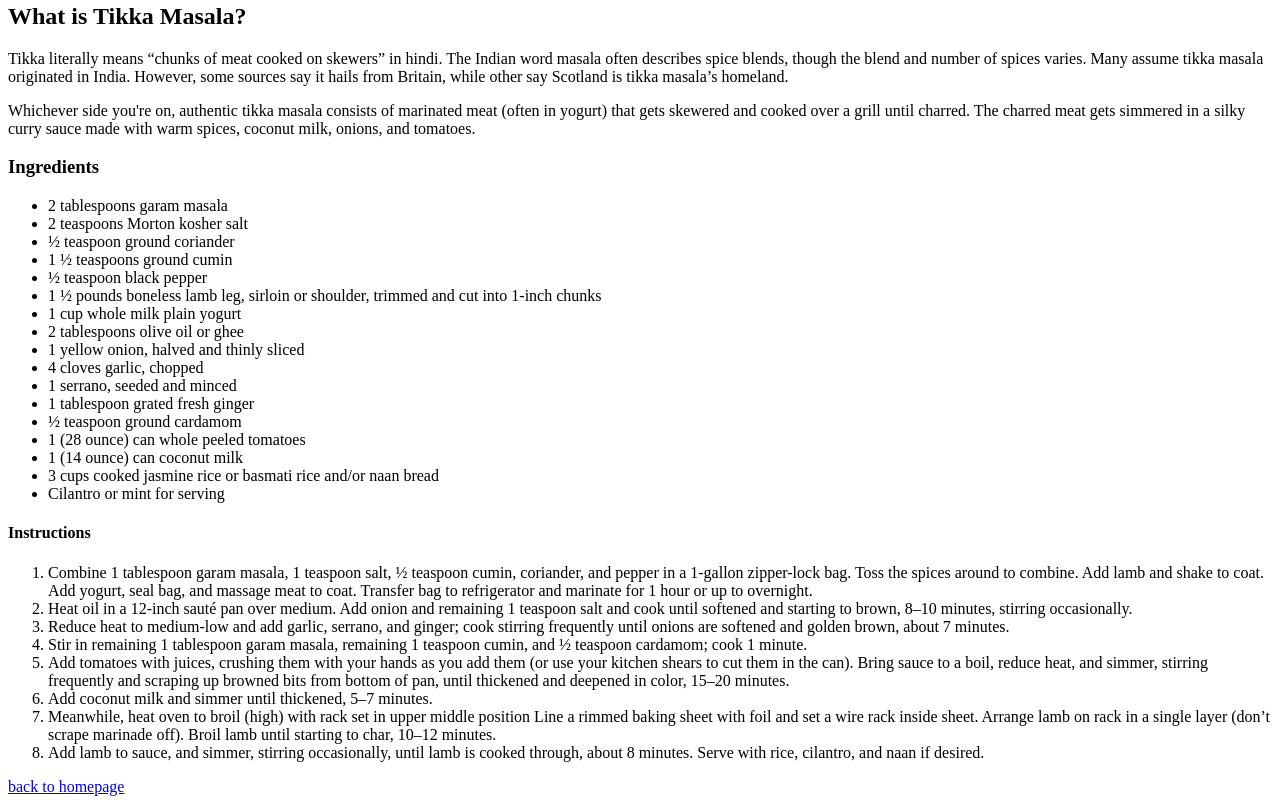
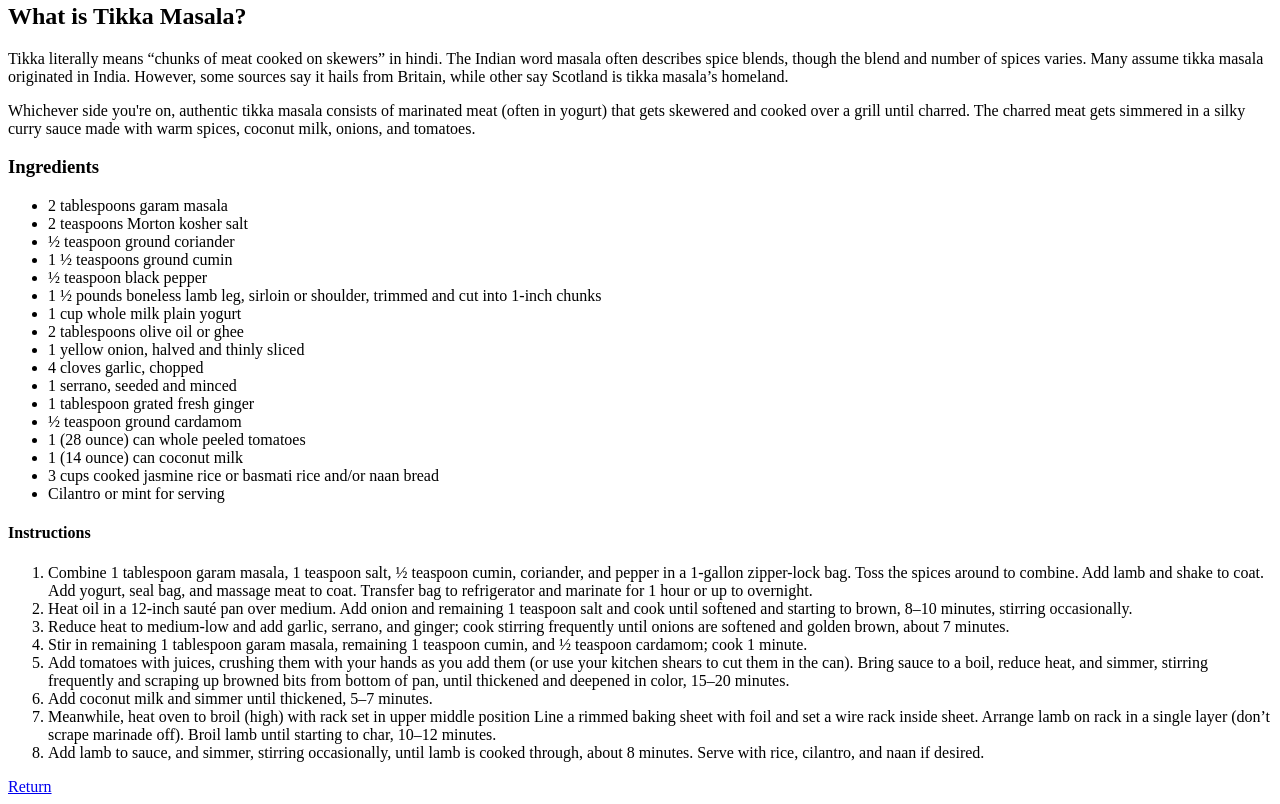
Before and after one commit to 92Will/odin-recipes, a plain HTML site: page recipes/lamb_tikka_masala.html in a window 1280 px wide. Shown: the part 326-1130 px from the top of the page. Drawn offline with Linux system fonts and the light colour scheme.

Commit message:
Completed HTML changes to lamb tikka recipe page

```diff
--- a/recipes/lamb_tikka_masala.html
+++ b/recipes/lamb_tikka_masala.html
@@ -42,6 +42,6 @@
     <li>Meanwhile, heat oven to broil (high) with rack set in upper middle position Line a rimmed baking sheet with foil and set a wire rack inside sheet. Arrange lamb on rack in a single layer (don’t scrape marinade off). Broil lamb until starting to char, 10–12 minutes.</li>
     <li>Add lamb to sauce, and simmer, stirring occasionally, until lamb is cooked through, about 8 minutes. Serve with rice, cilantro, and naan if desired.</li>
 </ol>
-<a href="../index.html">back to homepage</a>
+<a href="../index.html">Return</a>
 </body>
 </html>
```
